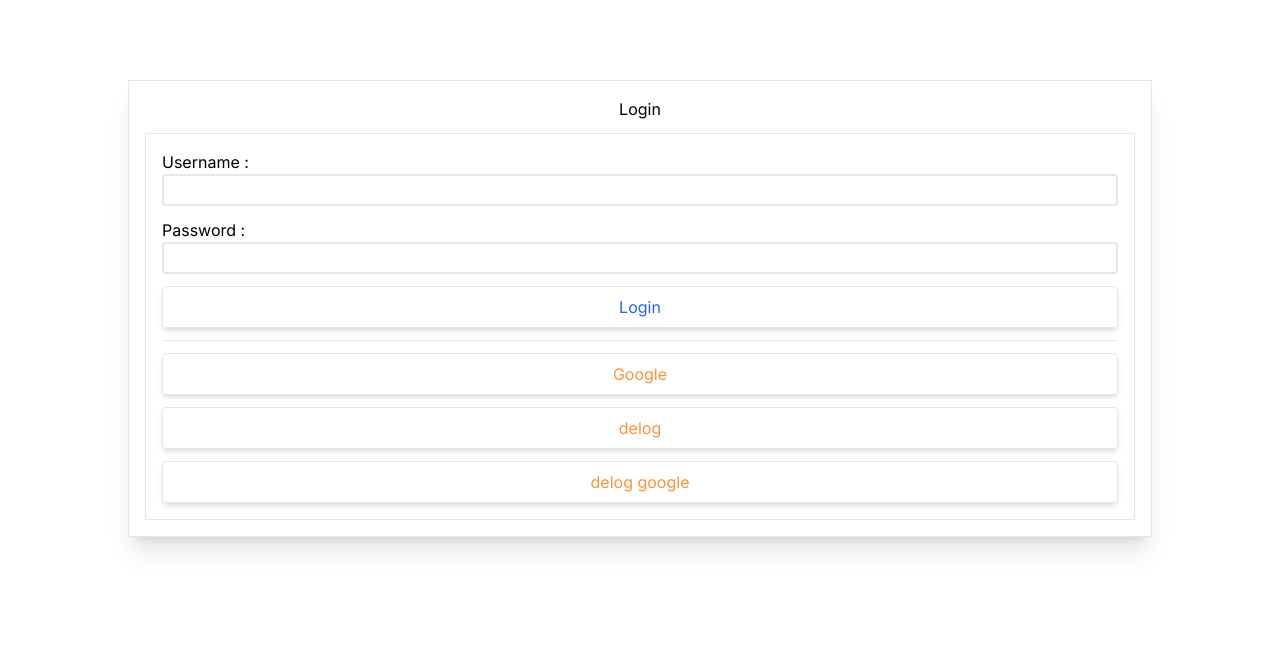
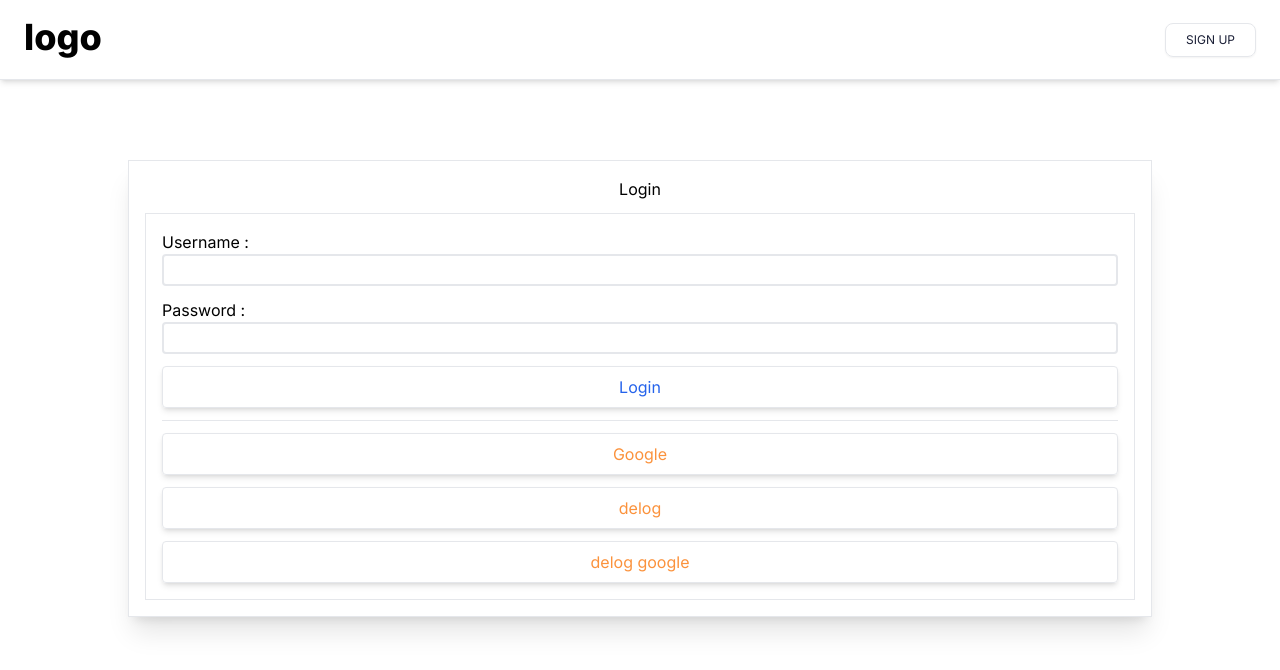
Before and after one commit to ftpreavis/frontend, a Vue app: page /login in a window 1280 px wide. Shown: the top 670 px of the page. Built offline with nearby package versions, Linux system fonts and the light colour scheme; a web font is replaced by a local one.

Commit message:
Header show “Login” on /signup page, “Sign in” elsewhere, and hide auth link when authenticated

```diff
--- a/src/components/Header.vue
+++ b/src/components/Header.vue
@@ -6,7 +6,7 @@ import {
 	Cog6ToothIcon
 
 } from '@heroicons/vue/24/outline'
-import { useRouter } from 'vue-router'
+import {useRoute, useRouter} from 'vue-router'
 import { useI18n } from 'vue-i18n';
 import {useAuth} from "@/store/auth.ts";
 
@@ -20,6 +20,7 @@ function changeLanguage() {
 }
 
 const router = useRouter()
+const route = useRoute()
 const go = (path: string) => {
 	router.push(path)
 }
@@ -34,7 +35,10 @@ const userId = 42
 	>
 		<div class="flex items-center h-full justify-between">
 			<a @click="go('/')" class="text-4xl font-extrabold text-[#000] leading-none transform -translate-y-[3px] cursor-pointer">logo</a>
-			<div v-if="!authStore.isAuthenticated" @click="go('/signup')" class="text-[#1A1F36] px-5 py-2 inline-block rounded-lg text-xs uppercase shadow-sm cursor-pointer border">
+			<div v-if="!authStore.isAuthenticated && route.path === '/signup'" @click="go('/login')" class="text-[#1A1F36] px-5 py-2 inline-block rounded-lg text-xs uppercase shadow-sm cursor-pointer border">
+				sign in
+			</div>
+			<div v-else-if="!authStore.isAuthenticated" @click="go('/signup')" class="text-[#1A1F36] px-5 py-2 inline-block rounded-lg text-xs uppercase shadow-sm cursor-pointer border">
 				sign up
 			</div>
 			<div v-else class="w-[70px] flex flex-row items-center">
--- a/src/store/auth.ts
+++ b/src/store/auth.ts
@@ -28,8 +28,7 @@ export const useAuth = defineStore('auth', () => {
 			setCookies("access_token", response.data.token)
 			const userData = await axios.get('/api/users/profile')
 			setCookies('userId', String(userData.data.id))
-
-			// await router.push('/').then(() => {window.location.reload()})
+			await router.push('/').then(() => {window.location.reload()})
 		} catch (error){
 			loginError.value = "Nom d'utilisateur ou mot de passe incorect"
 			console.log("Nom d'utilisateur ou mot de passe incorect" + error)
@@ -70,6 +69,7 @@ export const useAuth = defineStore('auth', () => {
 		token.value = null
 		isAuthenticated.value = false
 		userId.value = null
+		await router.push('/').then(() => {window.location.reload()})
 	}
 
 	return {
--- a/src/views/Login.vue
+++ b/src/views/Login.vue
@@ -3,6 +3,7 @@ import router from '@/router';
 import axios from 'axios'
 import { onMounted, ref } from 'vue'
 import { useAuth } from "@/store/auth.ts";
+import Header from "@/components/Header.vue";
 import {parseAstAsync} from "vite";
 
 const username = ref<string>('')
@@ -23,7 +24,6 @@ const login = async () => {
         errors.value.password = "Le mot de passe est requis."
     }
     if (username.value && password.value) await authStore.authenticate(username.value, password.value)
-	console.log('asd')
 	// await router.push('/')
 		// .then(() => {window.location.reload()})
 }
@@ -42,6 +42,7 @@ const googleConnect = async() => {
 </script>
 
 <template>
+	<Header></Header>
 	<div class="w-4/5 m-auto border p-4 flex flex-col mt-20 shadow-xl">
 		<h3 class="mb-3 text-center">Login</h3>
 		<div class="border flex flex-col p-4 space-y-3">
```
